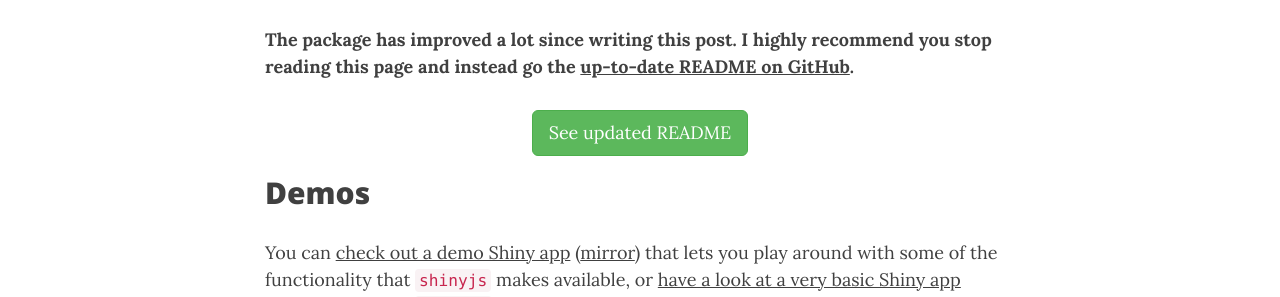
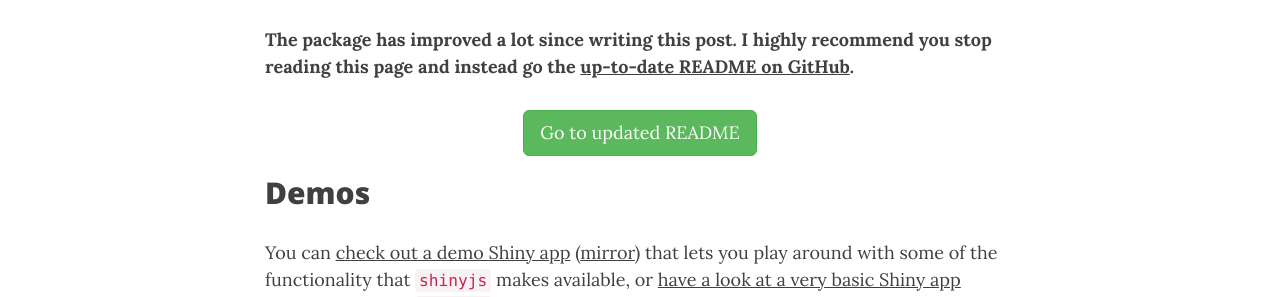
Before and after one commit to daattali/daattali.github.io, a Jekyll site: the page built from _posts/2015-04-23-shinyjs-r-package.md, in a window 1280 px wide and 900 px high, scrolled down 422 px. Shown: the part 139-436 px from the top of the window. Built offline with Jekyll 4.4.1, drawn with Linux system fonts in a browser that asks for light colours; nearby versions of some CDN libraries; comment, search, counter and statistics services are not loaded.

Commit message:
Update 2015-04-23-shinyjs-r-package.md

```diff
--- a/_posts/2015-04-23-shinyjs-r-package.md
+++ b/_posts/2015-04-23-shinyjs-r-package.md
@@ -15,7 +15,7 @@ applications without having to know any JavaScript.
 **The package has improved a lot since writing this post. I highly recommend you stop reading this page and instead go the [up-to-date README on GitHub](https://github.com/daattali/shinyjs#readme).**
 
 <div style="text-align:center">
-<button class="btn btn-success btn-lg" href="https://github.com/daattali/shinyjs#readme">See updated README</button>
+<button class="btn btn-success btn-lg" href="https://github.com/daattali/shinyjs#readme">Go to updated README</button>
 </div>
 
 ## Demos
```
